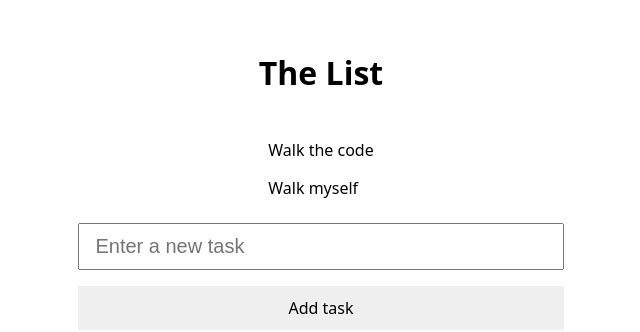
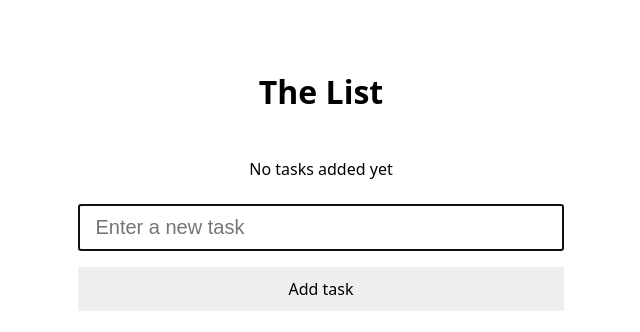
Before and after one commit to ferfalcon/The-List, a website built with Vite: page index.html in a window 1280 px wide. Shown: the part 186-518 px from the top of the page, without its empty margins (319-959 px from the left). Built offline with nearby package versions, Linux system fonts and the light colour scheme.

Commit message:
Add task

```diff
--- a/index.html
+++ b/index.html
@@ -11,7 +11,7 @@
 			<h1>The List</h1>
 			<ul data-tasks-list></ul>
 			<input data-add-task-input class="todo-input" type="text" placeholder="Enter a new task">
-			<button data-add-task-button type="button">Add task</button>
+			<button data-add-task-button type="submit">Add task</button>
 		</main>
 		<footer data-footer></footer>
     <script type="module" src="/src/scripts/main.js"></script>
--- a/src/data/data.js
+++ /dev/null
@@ -1,12 +0,0 @@
-export let tasks = [
-	{
-		id: 0,
-		text: 'Walk the code',
-		completed: false
-	},
-	{
-		id: 1,
-		text: 'Walk myself',
-		completed: false
-	}
-];
--- a/src/scripts/addTask.js
+++ b/src/scripts/addTask.js
@@ -3,7 +3,13 @@ import { writeTasks } from './writeTasks.js';
 export function addTask(tasks) {
 	const addTaskButton = document.querySelector('[data-add-task-button]');
 	const inputTask = document.querySelector('[data-add-task-input]');
-	let tasksQuantity = tasks.length;
+
+	let tasksQuantity = 0;
+	if(tasks) {
+		tasksQuantity = tasks.length;
+	} else {
+		tasks = [];
+	}
 
 	addTaskButton.addEventListener('click', () => {
 		if(inputTask.value) {
--- a/src/scripts/main.js
+++ b/src/scripts/main.js
@@ -1,10 +1,16 @@
 import '/src/styles/style.css';
-import { tasks } from '/src/data/data.js';
 import { writeTasks } from './writeTasks.js';
 import { addTask } from './addTask.js';
 
 import { javascriptLink } from './javascript-link.js';
 
+const inputTask = document.querySelector('[data-add-task-input]');
+inputTask.focus();
+
+let tasks = JSON.parse(localStorage.getItem('tasks'));
+// localStorage.clear();
+// console.log(tasks)
+
 writeTasks(tasks);
 addTask(tasks);
 javascriptLink();
--- a/src/scripts/writeTasks.js
+++ b/src/scripts/writeTasks.js
@@ -1,7 +1,7 @@
 export function writeTasks(tasks) {
 	let tasksWrapper = document.querySelector('[data-tasks-list]');
 
-	if (tasks.length == 0) {
+	if (!tasks) {
 		tasksWrapper.innerHTML = `<li>No tasks added yet</li>`;
 	}
 	else
@@ -9,5 +9,6 @@ export function writeTasks(tasks) {
 		let taskHTML = ``;
 		tasks.forEach(task => taskHTML += `<li>${task.text}</li>`);
 		tasksWrapper.innerHTML = taskHTML;
+		localStorage.setItem('tasks', JSON.stringify(tasks));
 	}
 }
```
